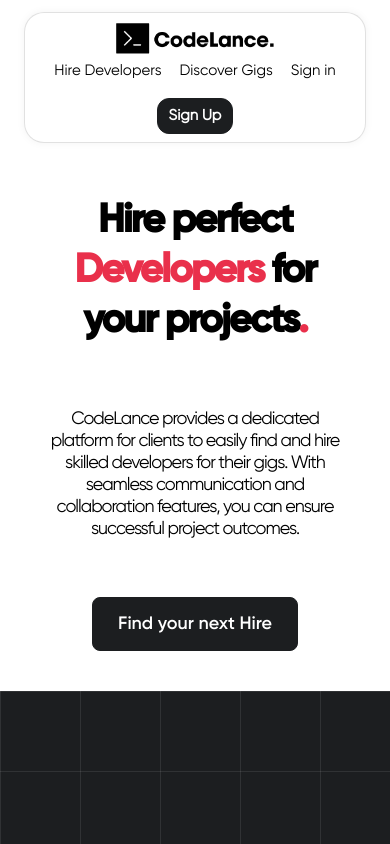
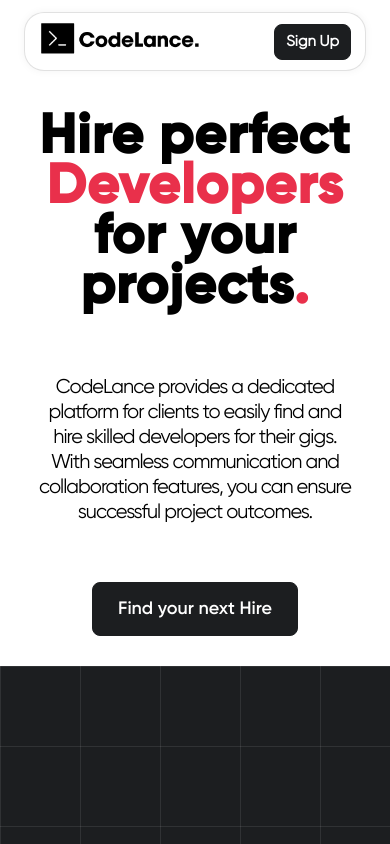
Before and after one commit to Akshatjalan/DevFreelance, a React (Create React App) app in the folder frontend/: page / in a window 390 px wide. Shown: the top 844 px of the page. Built offline with nearby package versions, Linux system fonts and the light colour scheme.

Commit message:
mobile responsiveness update

```diff
--- a/frontend/src/components/Navbar.js
+++ b/frontend/src/components/Navbar.js
@@ -34,14 +34,16 @@ function Navbar() {
           </Link>
         </div>
         <div className="links">
-          <Link className="nav_links" to="/">
+          {/* <Link className="nav_links" to="/">
             Hire Developers
-          </Link>
+          </Link> */}
           <Link className="nav_links" to="/gigs?cat">
             Discover Gigs
           </Link>
           {!currentUser?.isSeller && (
-            <button className="devButton">Become Developer</button>
+            <Link className="nav_links" to="/register">
+              Become Developer
+            </Link>
           )}
           {currentUser ? (
             <div className="navUser" onClick={() => setOpen(!open)}>
@@ -73,7 +75,9 @@ function Navbar() {
             </div>
           ) : (
             <>
-              <Link className="nav_links" to="/login">Sign in</Link>
+              <Link className="nav_links" to="/login">
+                Sign in
+              </Link>
               <Link className="link" to="/register">
                 <button className="Buttons">Sign Up</button>
               </Link>
--- a/frontend/src/pages/Gig.js
+++ b/frontend/src/pages/Gig.js
@@ -253,7 +253,7 @@ function Gig() {
               </div>
             </div>
             <Link to={`/pay/${id}`}>
-              <button className="Buttons">Continue</button>
+              <button className="continueButton">Continue</button>
             </Link>
           </div>
         </div>
--- a/frontend/src/styles/Footer.css
+++ b/frontend/src/styles/Footer.css
@@ -41,7 +41,7 @@
   justify-content: space-between;
 }
 
-@media (max-width: 1450px) {
+@media (max-width: 1250px) {
   .bottom {
     display: flex;
     justify-content: center;
--- a/frontend/src/styles/Gig.css
+++ b/frontend/src/styles/Gig.css
@@ -172,6 +172,7 @@ hr {
   padding: 20px;
   width: 35%;
   gap: 20px;
+  border-radius: 5px;
 }
 
 .gigPrice {
@@ -207,7 +208,26 @@ hr {
   height: 20px;
 }
 
-@media (max-width: 1550px) {
+.continueButton {
+  background-color: #1c1e20;
+  color: white;
+  padding: 10px 20px;
+  border: 1px solid #1c1e20;
+  font-size: 15px;
+  border-radius: 8px;
+  font-weight: 600;
+  width: 100%;
+}
+
+.continueButton:hover {
+  color: #000;
+  background-color: white;
+  border: 1px solid #1c1e20;
+  transition: all ease-in-out 0.3s;
+  cursor: pointer;
+}
+
+@media (max-width: 1250px) {
   .gigContainer {
     display: flex;
     flex-direction: column;
@@ -229,6 +249,7 @@ hr {
   .gigContainer h1 {
     font-size: x-large;
     margin-bottom: 1px;
+    text-align: center;
   }
   .gig {
     margin: 20px;
--- a/frontend/src/styles/Gigs.css
+++ b/frontend/src/styles/Gigs.css
@@ -41,7 +41,7 @@ input {
   padding: 5px;
   border: 1px solid lightgrey;
   outline: none;
-  border-radius: 2px;
+  border-radius: 4px;
 }
 
 input::placeholder {
@@ -56,7 +56,7 @@ input::placeholder {
   border: none;
   font-weight: 500;
   cursor: pointer;
-  border-radius: 2px;
+  border-radius: 4px;
 }
 
 .right {
@@ -118,7 +118,7 @@ input::placeholder {
   flex-wrap: wrap;
 }
 
-@media (max-width: 1450px) {
+@media (max-width: 1250px) {
   .cards {
     display: flex;
     justify-content: center;
--- a/frontend/src/styles/Home.css
+++ b/frontend/src/styles/Home.css
@@ -195,6 +195,7 @@
   padding: 15px 30px;
   border: 1px solid #1c1e20;
   font-size: 20px;
+  border-radius: 8px;
 }
 
 .clientButtons:hover {
@@ -216,7 +217,7 @@
   padding: 10px 20px;
   border: 1px solid #1c1e20;
   font-size: 15px;
-  border-radius: 12px;
+  border-radius: 8px;
   font-weight: 600;
 }
 
@@ -232,6 +233,7 @@
   background-color: white;
   padding: 10px 20px;
   border: 1px solid #1c1e20;
+  border-radius: 8px;
   font-size: 15px;
 }
 
@@ -247,7 +249,7 @@
   padding: 10px 20px;
   border: 1px solid #1c1e20;
   font-size: 15px;
-  border-radius: 12px;
+  border-radius: 8px;
   font-weight: 600;
 }
 
@@ -352,13 +354,62 @@
 @media (max-width: 1550px) {
   .homeContainer {
     margin-bottom: 30px;
+  }
+
+  .homeTitle {
+    padding: 30px;
+    text-align: center;
+    font-size: 90px;
+    width: 60%;
+    letter-spacing: -2px;
+    white-space: pre-line;
+  }
+
+  .homeDesc {
+    text-align: center;
+    width: 60%;
+  }
+
+  .homeButtons {
+    padding: 15px 25px;
+    border: 1px solid #1c1e20;
+    border-radius: 8px;
+    margin-top: 25px;
+  }
+
+  .heroLeftImg {
+    width: 300px;
+  }
+
+  .heroRightImg {
+    width: 300px;
+  }
+
+  .heroLeftImg:hover {
+    width: 310px;
+    transition: all ease-in-out 0.2s;
+  }
+
+  .heroRightImg:hover {
+    width: 310px;
+    transition: all ease-in-out 0.2s;
+  }
+
+  .clientCont {
+    width: 85%;
+  }
+}
+
+@media (max-width: 1250px) {
+  .homeContainer {
+    margin-bottom: 30px;
     min-height: 60dvh;
   }
 
   .homeTitle {
     padding: 30px;
     text-align: center;
-    font-size: 40px;
+    font-size: 70px;
     width: 80%;
     line-height: normal;
     letter-spacing: -2px;
@@ -368,7 +419,7 @@
   .homeDesc {
     text-align: center;
     width: 80%;
-    font-size: 18px;
+    font-size: 20px;
   }
 
   .homeButtons {
@@ -444,7 +495,7 @@
 
   .chooseTitle {
     font-size: 30px;
-    width: 95%;
+    width: 100%;
     letter-spacing: -1px;
   }
 
@@ -468,3 +519,19 @@
     display: none;
   }
 }
+
+@media (max-width: 750px) {
+  .homeContainer {
+    margin-bottom: 30px;
+  }
+
+  .homeTitle {
+    padding: 30px;
+    text-align: center;
+    font-size: 55px;
+    width: 80%;
+    letter-spacing: 1px;
+    line-height: 50px;
+    white-space: pre-line;
+  }
+}
--- a/frontend/src/styles/Navbar.css
+++ b/frontend/src/styles/Navbar.css
@@ -96,15 +96,14 @@
 }
 
 .nav_links:hover {
-  color: rgba(0, 0, 0, 0.575);
+  color: #e9304b;
   cursor: pointer;
   transition: all ease-in-out 0.3s;
 }
 
-@media (max-width: 1550px) {
+@media (max-width: 1250px) {
   .navContainer {
     width: 80%;
-    flex-direction: column;
   }
   .links {
     display: flex;
@@ -114,8 +113,7 @@
     justify-content: center;
   }
   .nav_links {
-    font-size: 15px;
-    font-family: "gilroy";
+    display: none;
   }
 
   .navbar {
```
Also changed, not shown: frontend/src/assets/undraw_Male_avatar.png.
